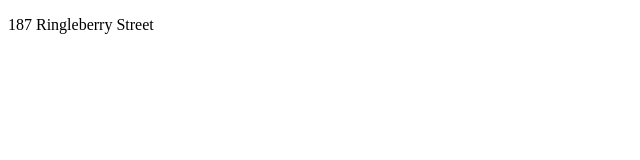
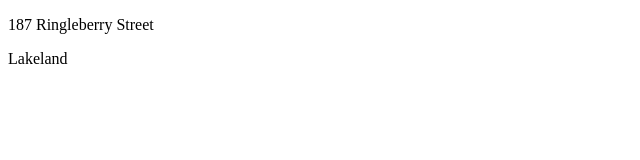
Before and after one commit to JamesAndersonIII/repo1, a plain HTML site: page index.html in a window 1280 px wide. Shown: the full height of the page, 0-640 px from the left. Drawn offline with Linux system fonts and the light colour scheme.

Commit message:
Added city

```diff
--- a/index.html
+++ b/index.html
@@ -8,5 +8,6 @@
 </head>
 <body>
     <p>187 Ringleberry Street</p>
+    <p>Lakeland</p>
 </body>
 </html>
```
